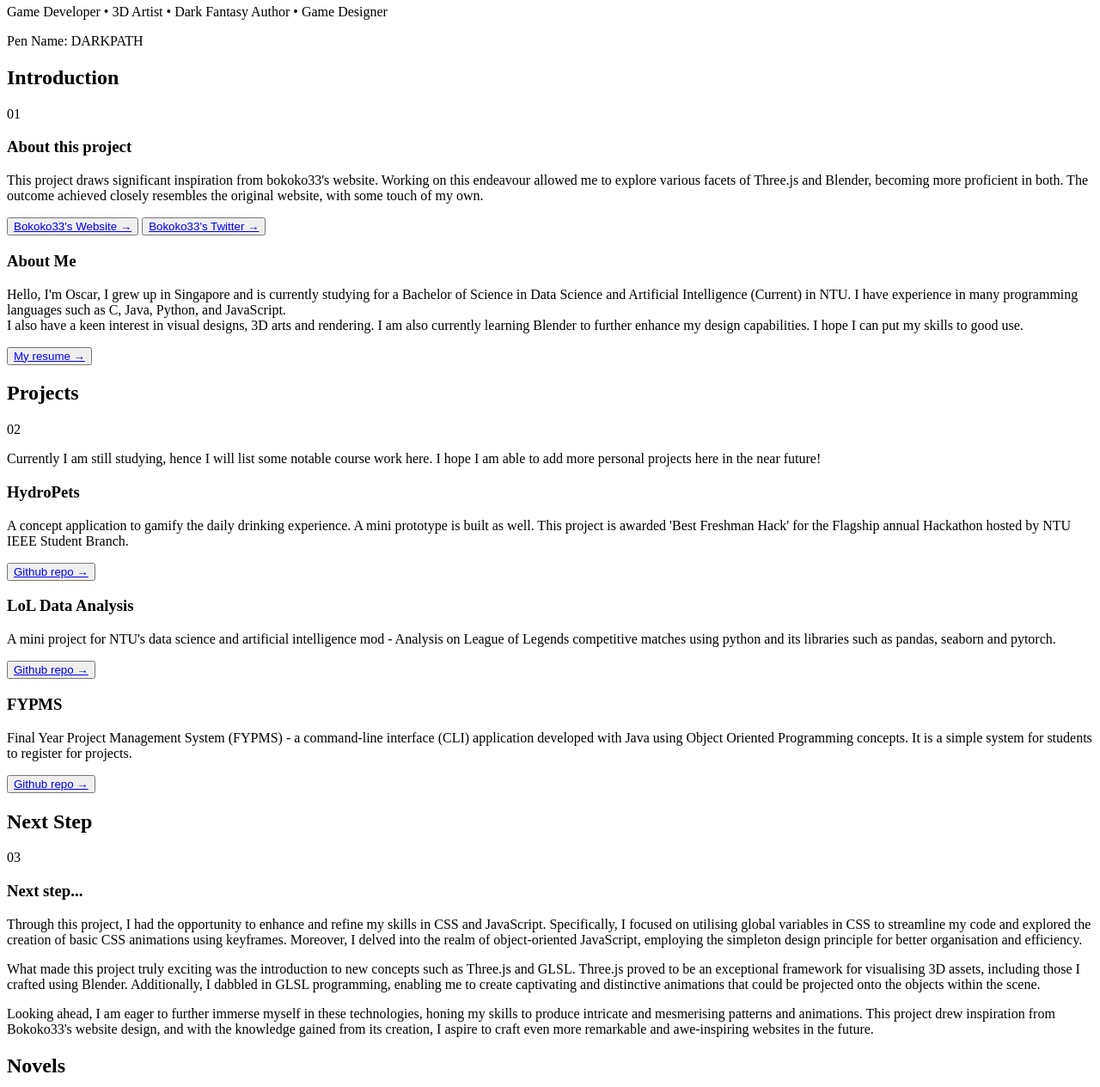
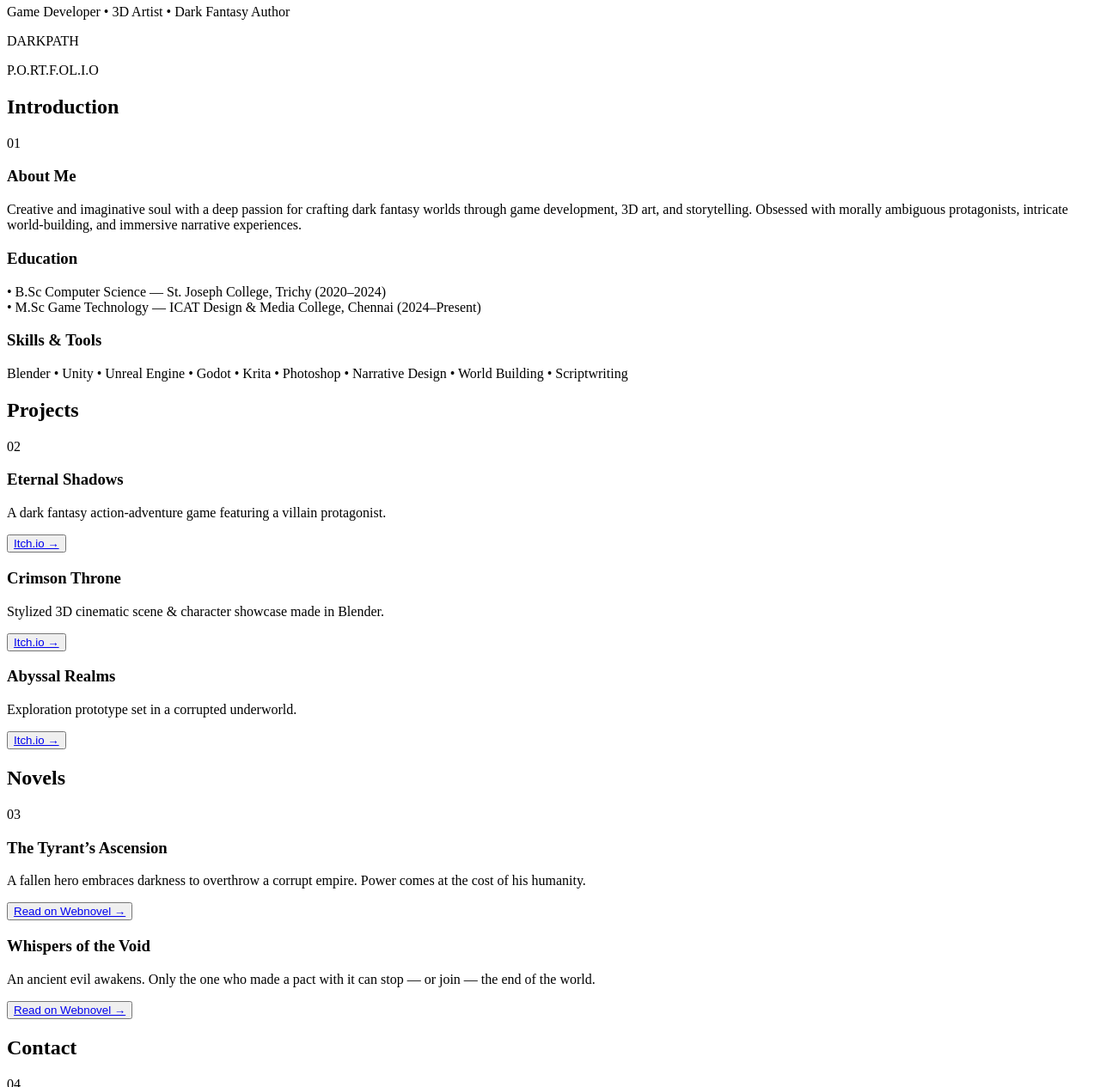
Before and after one commit to Janeshobito/threejs-portfolio-main, a plain HTML site: page index.html in a window 1280 px wide. Shown: the part 316-1581 px from the top of the page at 86% size. Drawn offline with Linux system fonts and the light colour scheme; a script that the page names is missing.

Commit message:
Update index.html

```diff
--- a/index.html
+++ b/index.html
@@ -3,29 +3,12 @@
   <head>
     <meta charset="UTF-8" />
     <meta name="viewport" content="width=device-width, initial-scale=1.0" />
-    <link
-      rel="apple-touch-icon"
-      sizes="180x180"
-      href="/favicon/apple-touch-icon.png"
-    />
-    <link
-      rel="icon"
-      type="image/png"
-      sizes="32x32"
-      href="/favicon/favicon-32x32.png"
-    />
-    <link
-      rel="icon"
-      type="image/png"
-      sizes="16x16"
-      href="/favicon/favicon-16x16.png"
-    />
+    <link rel="apple-touch-icon" sizes="180x180" href="/favicon/apple-touch-icon.png" />
+    <link rel="icon" type="image/png" sizes="32x32" href="/favicon/favicon-32x32.png" />
+    <link rel="icon" type="image/png" sizes="16x16" href="/favicon/favicon-16x16.png" />
     <link rel="manifest" href="/favicon/site.webmanifest" />
-    <script
-      src="https://kit.fontawesome.com/dcee5ef514.js"
-      crossorigin="anonymous"
-    ></script>
-    <title>Janesh Waran R – DARKPATH</title>
+    <script src="https://kit.fontawesome.com/dcee5ef514.js" crossorigin="anonymous"></script>
+    <title>Janeshwaran R - Dark Fantasy Portfolio</title>
   </head>
   <body class="light-theme">
     <div class="experience">
@@ -40,71 +23,40 @@
         </div>
       </div>
     </div>
+
     <div class="page" asscroll-container>
       <div class="asscrollbar">
         <div class="asscrollbar__handle"><div></div></div>
       </div>
+
       <div class="toggle-bar">
-        <div class="sun-wrapper">
-          <svg
-            xmlns="http://www.w3.org/2000/svg"
-            height="24"
-            viewBox="0 -960 960 960"
-            width="24"
-          >
-            <path
-              fill="currentColor"
-              d="M440-760v-160h80v160h-80Zm266 110-55-55 112-115 56 57-113 113Zm54 210v-80h160v80H760ZM440-40v-160h80v160h-80ZM254-652 140-763l57-56 113 113-56 54Zm508 512L651-255l54-54 114 110-57 59ZM40-440v-80h160v80H40Zm157 300-56-57 112-112 29 27 29 28-114 114Zm283-100q-100 0-170-70t-70-170q0-100 70-170t170-70q100 0 170 70t70 170q0 100-70 170t-170 70Zm0-80q66 0 113-47t47-113q0-66-47-113t-113-47q-66 0-113 47t-47 113q0 66 47 113t113 47Zm0-160Z"
-            />
-          </svg>
-        </div>
-        <button class="toggle-button">
-          <div class="toggle-circle"></div>
-        </button>
-        <div class="moon-wrapper">
-          <svg
-            xmlns="http://www.w3.org/2000/svg"
-            height="24"
-            viewBox="0 -960 960 960"
-            width="24"
-          >
-            <path
-              fill="currentColor"
-              d="M480-120q-150 0-255-105T120-480q0-150 105-255t255-105q14 0 27.5 1t26.5 3q-41 29-65.5 75.5T444-660q0 90 63 153t153 63q55 0 101-24.5t75-65.5q2 13 3 26.5t1 27.5q0 150-105 255T480-120Zm0-80q88 0 158-48.5T740-375q-20 5-40 8t-40 3q-123 0-209.5-86.5T364-660q0-20 3-40t8-40q-78 32-126.5 102T200-480q0 116 82 198t198 82Zm-10-270Z"
-            />
-          </svg>
-        </div>
+        <div class="sun-wrapper"><svg xmlns="http://www.w3.org/2000/svg" height="24" viewBox="0 -960 960 960" width="24"><path fill="currentColor" d="M440-760v-160h80v160h-80Zm266 110-55-55 112-115 56 57-113 113Zm54 210v-80h160v80H760ZM440-40v-160h80v160h-80ZM254-652 140-763l57-56 113 113-56 54Zm508 512L651-255l54-54 114 110-57 59ZM40-440v-80h160v80H40Zm157 300-56-57 112-112 29 27 29 28-114 114Zm283-100q-100 0-170-70t-70-170q0-100 70-170t170-70q100 0 170 70t70 170q0 100-70 170t-170 70Zm0-80q66 0 113-47t47-113q0-66-47-113t-113-47q-66 0-113 47t-47 113q0 66 47 113t113 47Zm0-160Z"/></svg></div>
+        <button class="toggle-button"><div class="toggle-circle"></div></button>
+        <div class="moon-wrapper"><svg xmlns="http://www.w3.org/2000/svg" height="24" viewBox="0 -960 960 960" width="24"><path fill="currentColor" d="M480-120q-150 0-255-105T120-480q0-150 105-255t255-105q14 0 27.5 1t26.5 3q-41 29-65.5 75.5T444-660q0 90 63 153t153 63q55 0 101-24.5t75-65.5q2 13 3 26.5t1 27.5q0 150-105 255T480-120Zm0-80q88 0 158-48.5T740-375q-20 5-40 8t-40 3q-123 0-209.5-86.5T364-660q0-20 3-40t8-40q-78 32-126.5 102T200-480q0 116 82 198t198 82Zm-10-270Z"/></svg></div>
       </div>
+
       <div class="page-wrapper" asscroll>
         <section class="hero">
           <div class="hero-wrapper">
-            <div class="intro-text">HERO ERA!</div>
-            <div class="arrow-wrapper">
-              <div class="chevrons">
-                <div class="chevrondown"></div>
-                <div class="chevrondown"></div>
-              </div>
-            </div>
+            <div class="intro-text">Welcome to the Dark Realm</div>
+            <div class="chevrons"><div class="chevrondown"></div><div class="chevrondown"></div></div>
             <div class="hero-main">
-              <h1 class="hero-main-title">JANESH WARAN R</h1>
-              <p class="hero-main-description">
-                Game Developer • 3D Artist • Dark Fantasy Author • Game Designer
-              </p>
+              <h1 class="hero-main-title">JANESHBOITO</h1>
+              <p class="hero-main-description">Game Developer • 3D Artist • Dark Fantasy Author</p>
             </div>
             <div class="hero-second">
-              <p class="hero-second-subheading">Pen Name: DARKPATH</p>
-              <p class="hero-second-description"></p>
+              <p class="hero-second-subheading">DARKPATH</p>
+              <p class="hero-second-description">P.O.RT.F.OL.I.O</p>
             </div>
           </div>
         </section>
+
+        <!-- 01 INTRODUCTION -->
         <div class="first-move section-margin"></div>
         <section class="first-section section left">
-          <div class="progress-wrapper progress-bar-wrapper-left">
-            <div class="progress-bar"></div>
-          </div>
+          <div class="progress-wrapper progress-bar-wrapper-left"><div class="progress-bar"></div></div>
           <div class="section-intro-wrapper">
-            <h1 class="section-title">
-              <span class="section-title-text">Introduction</span>
+            <h1 class="section-title"><span class="section-title-text">Introduction</span>
               <div class="section-title-decoration style1"></div>
               <div class="section-title-decoration style2"></div>
               <div class="section-title-decoration style3"></div>
@@ -112,188 +64,101 @@
             <span class="section-number">01</span>
           </div>
           <div class="section-detail-wrapper">
-            <h3 class="section-heading">About this project</h3>
-            <p class="section-text">
-              This project draws significant inspiration from bokoko33's website. Working on this endeavour allowed me to explore various facets of Three.js and Blender, becoming more proficient in both. The outcome achieved closely resembles the original website, with some touch of my own.
-            </p>
-            <button class="section-button">
-              <a href="https://bokoko33.me/" target="_blank"
-                >Bokoko33's Website →</a
-              >
-            </button>
-            <button class="section-button">
-              <a href="https://twitter.com/bokoko33" target="_blank"
-                >Bokoko33's Twitter →</a
-              >
-            </button>
             <h3 class="section-heading">About Me</h3>
             <p class="section-text">
-              Hello, I'm Oscar, I grew up in Singapore and is currently studying
-              for a Bachelor of Science in Data Science and Artificial
-              Intelligence (Current) in NTU. I have experience in many
-              programming languages such as C, Java, Python, and JavaScript.
-              <br />
-              I also have a keen interest in visual designs, 3D arts and
-              rendering. I am also currently learning Blender to further enhance
-              my design capabilities. I hope I can put my skills to good use.
+              Creative and imaginative soul with a deep passion for crafting dark fantasy worlds through game development, 3D art, and storytelling. Obsessed with morally ambiguous protagonists, intricate world-building, and immersive narrative experiences.
             </p>
-            <button class="section-button">
-              <a href="/others/resume.pdf" target="_blank">My resume →</a>
-            </button>
+            <h3 class="section-heading">Education</h3>
+            <p class="section-text">
+              • B.Sc Computer Science — St. Joseph College, Trichy (2020–2024)<br>
+              • M.Sc Game Technology — ICAT Design & Media College, Chennai (2024–Present)
+            </p>
+            <h3 class="section-heading">Skills & Tools</h3>
+            <p class="section-text">
+              Blender • Unity • Unreal Engine • Godot • Krita • Photoshop • Narrative Design • World Building • Scriptwriting
+            </p>
           </div>
         </section>
+
+        <!-- 02 PROJECTS -->
         <div class="second-move section-margin"></div>
         <section class="second-section section right">
-          <div aclass="progress-wrapper progress-bar-wrapper-right">
-            <div class="progress-bar blue-background"></div>
-          </div>
+          <div class="progress-wrapper progress-bar-wrapper-right"><div class="progress-bar blue-background"></div></div>
           <div class="section-intro-wrapper blue-text blue-border">
-            <h1 class="section-title blue-text blue-border">
-              <span class="section-title-text blue-text">Projects</span>
+            <h1 class="section-title blue-text blue-border"><span class="section-title-text blue-text">Projects</span>
               <div class="section-title-decoration style1 blue-border"></div>
               <div class="section-title-decoration style2 blue-border"></div>
-              <div
-                class="section-title-decoration style3 blue-background blue-border"
-              ></div>
+              <div class="section-title-decoration style3 blue-background blue-border"></div>
             </h1>
             <span class="section-number blue-text">02</span>
           </div>
           <div class="section-detail-wrapper">
-            <p class="section-text">
-              Currently I am still studying, hence I will list some notable
-              course work here. I hope I am able to add more personal projects
-              here in the near future!
-            </p>
-            <h3 class="section-heading">HydroPets</h3>
-            <p class="section-text">
-              A concept application to gamify the daily drinking experience. A
-              mini prototype is built as well. This project is awarded 'Best
-              Freshman Hack' for the Flagship annual Hackathon hosted by NTU
-              IEEE Student Branch.
-            </p>
-            <button class="section-button">
-              <a
-                href="https://github.com/oscarqjh/iNTUition-v9.0-HydroPets"
-                target="_blank"
-                >Github repo →</a
-              >
-            </button>
-            <h3 class="section-heading">LoL Data Analysis</h3>
-            <p class="section-text">
-              A mini project for NTU's data science and artificial intelligence
-              mod - Analysis on League of Legends competitive matches using
-              python and its libraries such as pandas, seaborn and pytorch.
-            </p>
-            <button class="section-button">
-              <a
-                href="https://github.com/oscarqjh/NTU_SC1015_Project"
-                target="_blank"
-                >Github repo →</a
-              ></button>
-            <h3 class="section-heading">FYPMS</h3>
-            <p class="section-text">
-              Final Year Project Management System (FYPMS) - a command-line
-              interface (CLI) application developed with Java using Object Oriented
-              Programming concepts. It is a simple system for students to register
-              for projects.
-            </p>
-            <button class="section-button">
-              <a
-                href="https://github.com/oscarqjh/NTU_SC2002_FYPMS"
-                target="_blank"
-                >Github repo →</a
-              ></button>
+            <h3 class="section-heading">Eternal Shadows</h3>
+            <p class="section-text">A dark fantasy action-adventure game featuring a villain protagonist.</p>
+            <button class="section-button"><a href="https://janeshobito.itch.io/eternal-shadows" target="_blank">Itch.io →</a></button>
+
+            <h3 class="section-heading">Crimson Throne</h3>
+            <p class="section-text">Stylized 3D cinematic scene & character showcase made in Blender.</p>
+            <button class="section-button"><a href="https://janeshobito.itch.io/crimson-throne" target="_blank">Itch.io →</a></button>
+
+            <h3 class="section-heading">Abyssal Realms</h3>
+            <p class="section-text">Exploration prototype set in a corrupted underworld.</p>
+            <button class="section-button"><a href="https://janeshobito.itch.io/abyssal-realms" target="_blank">Itch.io →</a></button>
           </div>
         </section>
+
+        <!-- 03 NOVELS -->
         <div class="third-move section-margin"></div>
         <section class="third-section section left">
-          <div class="progress-wrapper progress-bar-wrapper-left">
-            <div class="progress-bar green-background"></div>
-          </div>
+          <div class="progress-wrapper progress-bar-wrapper-left"><div class="progress-bar green-background"></div></div>
           <div class="section-intro-wrapper green-text green-border">
-            <h1 class="section-title green-text green-border">
-              <span class="section-title-text green-text">Next Step</span>
+            <h1 class="section-title green-text green-border"><span class="section-title-text green-text">Novels</span>
               <div class="section-title-decoration style1 green-border"></div>
               <div class="section-title-decoration style2 green-border"></div>
-              <div
-                class="section-title-decoration style3 green-background green-border"
-              ></div>
+              <div class="section-title-decoration style3 green-background green-border"></div>
             </h1>
             <span class="section-number green-text">03</span>
           </div>
           <div class="section-detail-wrapper">
-            <h3 class="section-heading">Next step...</h3>
-            <p class="section-text">
-              Through this project, I had the opportunity to enhance and refine
-              my skills in CSS and JavaScript. Specifically, I focused on
-              utilising global variables in CSS to streamline my code and
-              explored the creation of basic CSS animations using keyframes.
-              Moreover, I delved into the realm of object-oriented JavaScript,
-              employing the simpleton design principle for better organisation
-              and efficiency.
-            </p>
-            <p class="section-text">
-              What made this project truly exciting was the introduction to new
-              concepts such as Three.js and GLSL. Three.js proved to be an
-              exceptional framework for visualising 3D assets, including those I
-              crafted using Blender. Additionally, I dabbled in GLSL
-              programming, enabling me to create captivating and distinctive
-              animations that could be projected onto the objects within the
-              scene.
-            </p>
-            <p class="section-text">
-              Looking ahead, I am eager to further immerse myself in these
-              technologies, honing my skills to produce intricate and
-              mesmerising patterns and animations. This project drew inspiration
-              from Bokoko33's website design, and with the knowledge gained from
-              its creation, I aspire to craft even more remarkable and
-              awe-inspiring websites in the future.
-            </p>
+            <h3 class="section-heading">The Tyrant’s Ascension</h3>
+            <p class="section-text">A fallen hero embraces darkness to overthrow a corrupt empire. Power comes at the cost of his humanity.</p>
+            <button class="section-button"><a href="https://www.webnovel.com/book/the-tyrant’s-ascension" target="_blank">Read on Webnovel →</a></button>
+
+            <h3 class="section-heading">Whispers of the Void</h3>
+            <p class="section-text">An ancient evil awakens. Only the one who made a pact with it can stop — or join — the end of the world.</p>
+            <button class="section-button"><a href="https://www.webnovel.com/book/whispers-of-the-void" target="_blank">Read on Webnovel →</a></button>
           </div>
         </section>
+
+        <!-- 04 CONTACT -->
         <div class="fourth-move section-margin"></div>
         <section class="fourth-section section right">
-          <div class="progress-wrapper progress-bar-wrapper-right">
-            <div class="progress-bar blue-background"></div>
-          </div>
+          <div class="progress-wrapper progress-bar-wrapper-right"><div class="progress-bar blue-background"></div></div>
           <div class="section-intro-wrapper blue-text blue-border">
-            <h1 class="section-title blue-text blue-border">
-              <span class="section-title-text blue-text">Novels</span>
+            <h1 class="section-title blue-text blue-border"><span class="section-title-text blue-text">Contact</span>
               <div class="section-title-decoration style1 blue-border"></div>
               <div class="section-title-decoration style2 blue-border"></div>
-              <div
-                class="section-title-decoration style3 blue-background blue-border"
-              ></div>
+              <div class="section-title-decoration style3 blue-background blue-border"></div>
             </h1>
             <span class="section-number blue-text">04</span>
           </div>
           <div class="section-detail-wrapper">
-            <h3 class="section-heading">Novels</h3>
-            <p class="section-text">
-              Explore my collection of dark-fantasy stories, world-building sagas and narrative experiments under the pen-name <strong>DARKPATH</strong>. Each work delves into immersive realms of myth, monsters and moral ambiguity. New chapters are added as I continue building my universe.
-            </p>
+            <h3 class="section-heading">Get in Touch</h3>
+            <p class="section-text">Always open to collaborations, commissions, or just a chat about dark fantasy.</p>
+
             <ul class="contact-button-wrapper">
-              <li class="icon github">
-                <span class="tooltip">GitHub</span>
-                <span><a href="https://github.com/janeshobito" target="_blank"><i class="fa-brands fa-github"></i></a></span>
-              </li>
-              <li class="icon linkedin">
-                <span class="tooltip">LinkedIn</span>
-                <span><a href="https://www.linkedin.com/in/janeshobito/" target="_blank"><i class="fa-brands fa-linkedin"></i></a></span>
-              </li>
-              <li class="icon gmail">
-                <span class="tooltip">Email: janesh.waran@gmail.com</span>
-                <span><a href="mailto:janesh.waran@gmail.com" target="_blank"><i class="fa-regular fa-envelope"></i></a></span>
-              </li>
+              <li class="icon artstation"><span class="tooltip">ArtStation</span><span><a href="https://www.artstation.com/janeshobito" target="_blank"><i class="fa-brands fa-artstation"></i></a></span></li>
+              <li class="icon linkedin"><span class="tooltip">LinkedIn</span><span><a href="https://www.linkedin.com/in/janeshwaran-r/" target="_blank"><i class="fa-brands fa-linkedin"></i></a></span></li>
+              <li class="icon webnovel"><span class="tooltip">Webnovel</span><span><a href="https://www.webnovel.com/profile/mr_darkpath" target="_blank"><i class="fa-solid fa-book"></i></a></span></li>
+              <li class="icon gmail"><span class="tooltip">Email</span><span><a href="mailto:janeshwaranboito283@gmail.com"><i class="fa-regular fa-envelope"></i></a></span></li>
+              <li class="icon phone"><span class="tooltip">Phone: +91 63799 89918</span><span><a href="tel:+916379989918"><i class="fa-solid fa-phone"></i></a></span></li>
+              <li class="icon location"><span class="tooltip">Chennai, India</span><span><i class="fa-solid fa-location-dot"></i></span></li>
             </ul>
-            <h3 class="section-heading">Acknowledgement</h3>
-            <p class="section-text">
-              Thanks to all supporters, collaborators and readers who make the stories possible.
-            </p>
           </div>
         </section>
       </div>
     </div>
+
     <script type="module" src="/main.js"></script>
   </body>
 </html>
```
